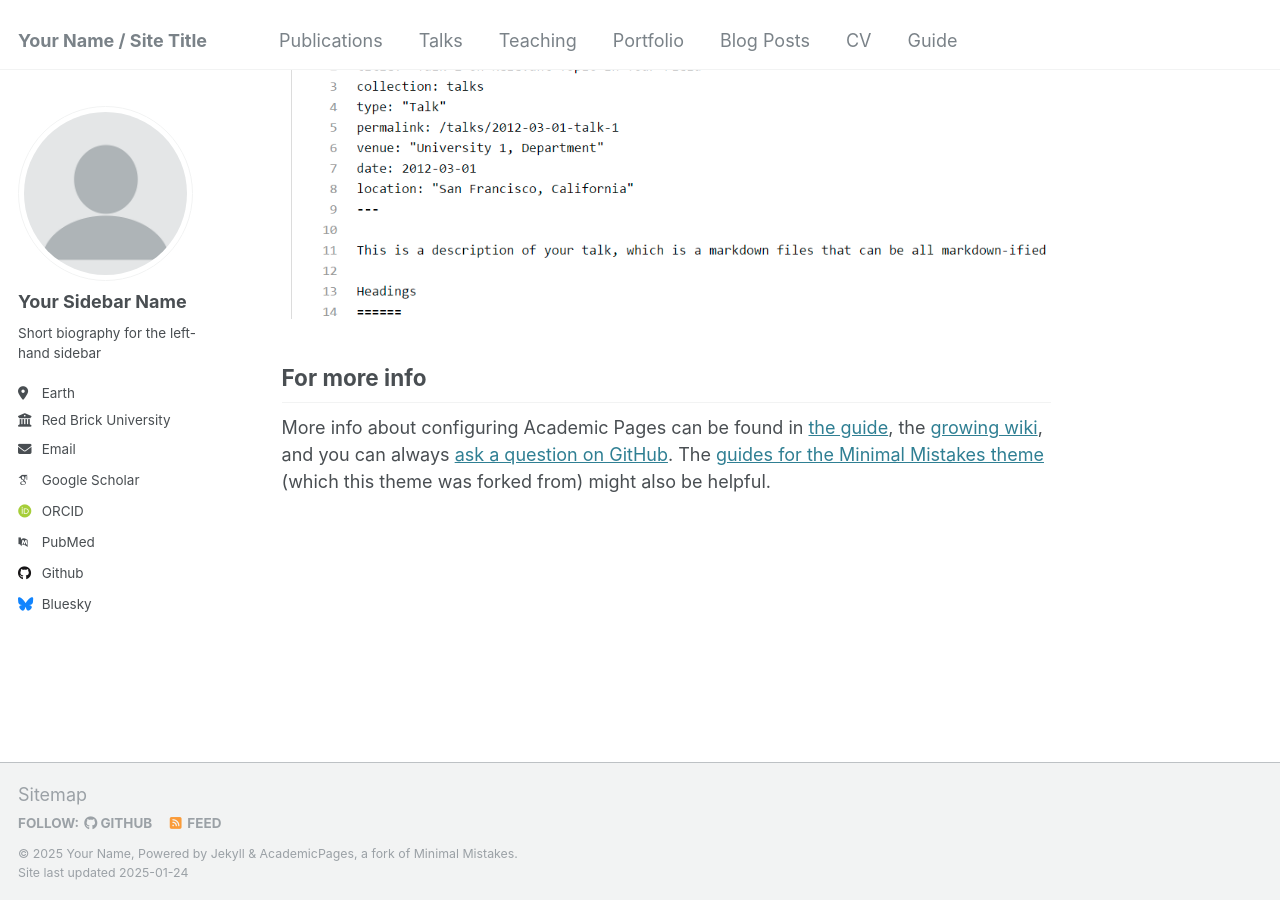
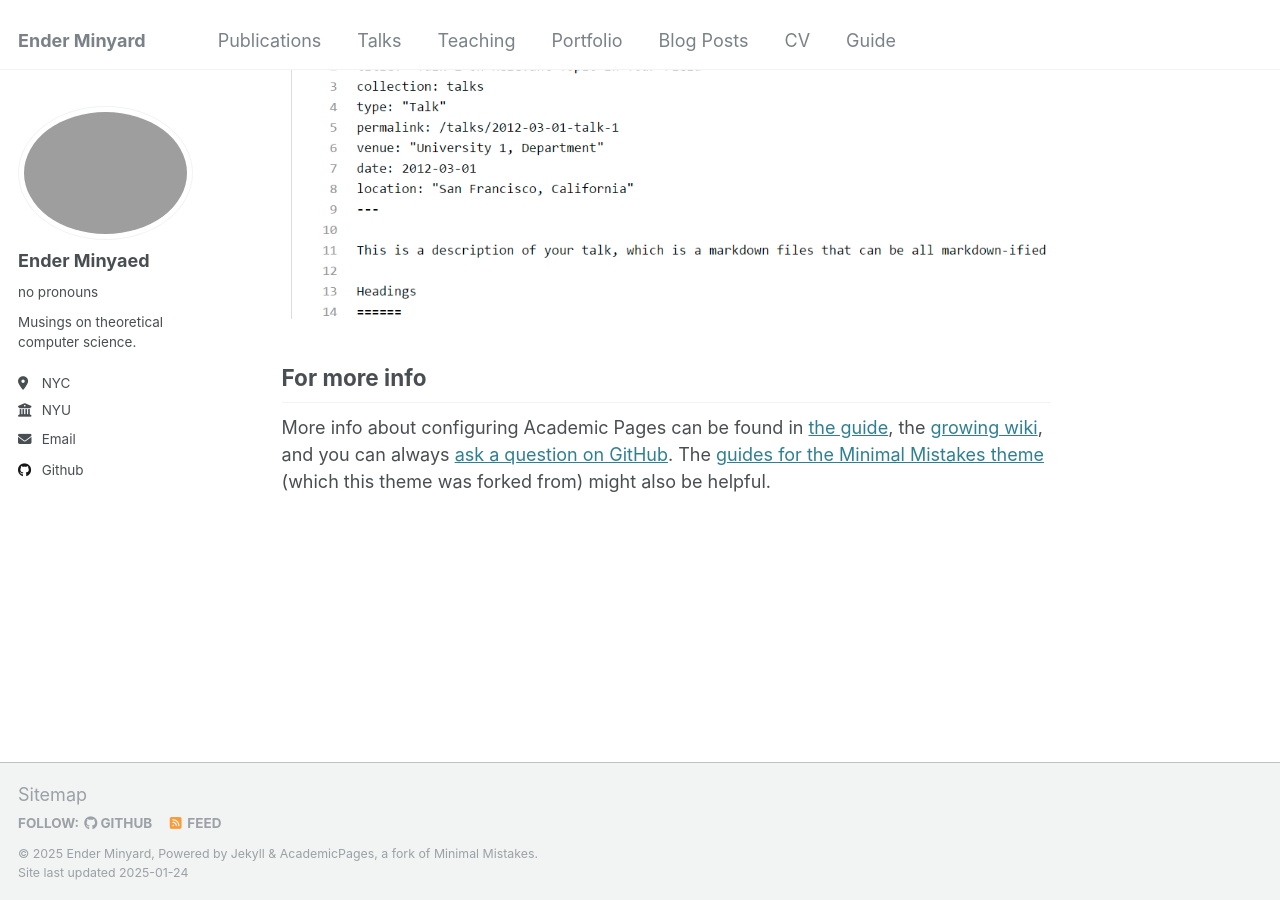
Before and after one commit to enderminyard/academic-page, a Jekyll site: the page built from _pages/about.md, in a window 1280 px wide and 900 px high, scrolled down 2643 px. Built offline with Jekyll 4.4.1, drawn with Linux system fonts in a browser that asks for light colours; some web fonts are replaced.

Commit message:
First _config.yml update

```diff
--- a/_config.yml
+++ b/_config.yml
@@ -8,35 +8,35 @@
 
 # Basic Site Settings
 locale                   : "en-US"
-title                    : "Your Name / Site Title"
+title                    : "Ender Minyard"
 title_separator          : "-"
-name                     : &name "Your Name"
-description              : &description "personal description"
-url                      : https://academicpages.github.io # the base hostname & protocol for your site e.g. "https://[your GitHub username].github.io"
+name                     : &name "Ender Minyard"
+description              : &description "Thoughts on theoretical computer science."
+url                      : https://enderminyard.com # the base hostname & protocol for your site e.g. "https://[your GitHub username].github.io"
 baseurl                  : "" # the subpath of your site, e.g. "/blog"
-repository               : "academicpages/academicpages.github.io"
+repository               : "enderminyard/academic-page"
 
 # Site Author - The following control what appear as part of the author content on the side bar.
 #               If a field is blank the icon and link will not appear, otherwise it will be shown.
 #               Additional customization can be done by editing /_includes/author-profile.html
 author:
   # Biographic information
-  avatar           : "profile.png"
-  name             : "Your Sidebar Name"
-  pronouns         : # example: "she/her"
-  bio              : "Short biography for the left-hand sidebar"
-  location         : "Earth"
-  employer         : "Red Brick University"
+  avatar           :
+  name             : "Ender Minyaed"
+  pronouns         : "no pronouns"
+  bio              : "Musings on theoretical computer science."
+  location         : "NYC"
+  employer         : "NYU"
   uri              : # URL
-  email            : "none@example.org"
+  email            : "nam10114 @ nyu dot edu"
 
   # Academic websites
   arxiv            : # URL - Update with the correct link to your profile
-  googlescholar    : "https://scholar.google.com/citations?user=PS_CX0AAAAAJ"
+  googlescholar    : # "https://scholar.google.com/citations?user=PS_CX0AAAAAJ"
   impactstory      : # URL
-  orcid            : "http://orcid.org/yourorcidurl"
+  orcid            : # "http://orcid.org/yourorcidurl"
   semantic         : # URL
-  pubmed           : "https://www.ncbi.nlm.nih.gov/pubmed/?term=john+snow"
+  pubmed           : # "https://www.ncbi.nlm.nih.gov/pubmed/?term=john+snow"
   researchgate     : # URL
   scopus           : # URL
 
@@ -44,12 +44,12 @@ author:
   bitbucket        : # Username - Update with your username on the site
   codepen          : # Username
   dribbble         : # Username
-  github           : "academicpages"
+  github           : "enderminyard"
   kaggle           : # Username
   stackoverflow    : # User number or user number and name (i.e., use "1" or "1/jeff-atwood")
 
   # Social media
-  bluesky          : "bsky.app" # Replace this with you Bluesky username
+  bluesky          : # "bsky.app" # Replace this with you Bluesky username
   facebook         : # Username
   flickr           : # Username
   foursquare       : # Username
@@ -130,7 +130,7 @@ yandex_site_verification :
 
 # Social Sharing
 twitter:
-  username               : &twitter
+  username               : # &twitter
 facebook:
   username               :
   app_id                 :
```
